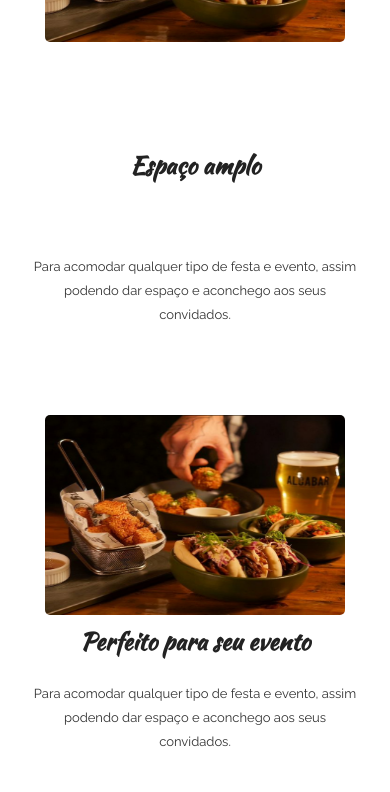
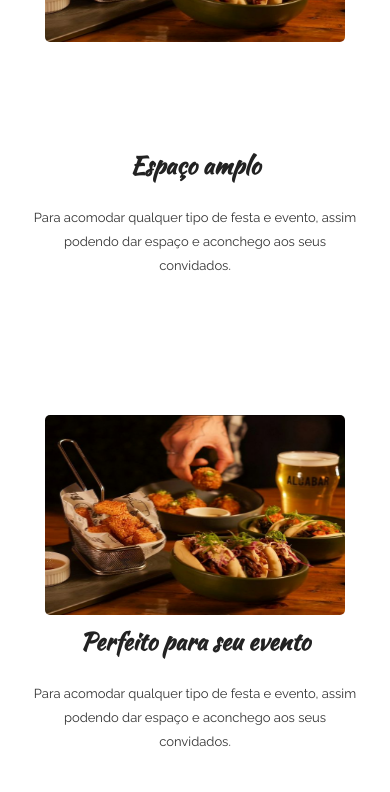
Before and after one commit to Lucas-Gomes-hb/alcabar, a React (Create React App) app: page / in a window 390 px wide. Shown: the part 1540-2332 px from the top of the page. Built offline with nearby package versions, Linux system fonts and the light colour scheme.

Commit message:
Screen bug fix

```diff
--- a/src/components/card/index.jsx
+++ b/src/components/card/index.jsx
@@ -94,12 +94,7 @@ export const Card = ({ title, body, image, bodyStyle, hasModal }) => {
       </Modal>
       <div className={"card " + classe} onClick={openModal}>
         <img src={image} alt={title} />
-        <div
-          style={{
-            display: "grid",
-            justifyItems: "center",
-          }}
-        >
+        <div className="grid-center">
           <h2>{title}</h2>
           <p>{body}</p>
         </div>
--- a/src/components/card/styles.css
+++ b/src/components/card/styles.css
@@ -3,6 +3,13 @@
   display: grid;
   justify-items: center;
 }
+
+.grid-center {
+  display: "grid";
+  text-align: center;
+  justify-content: "center";
+}
+
 .card img {
   width: 360px;
   height: 250px;
@@ -30,6 +37,7 @@
   color: #333;
   text-align: center;
   width: 85%;
+  margin: auto;
 }
 .modal .modal-text {
   width: 100%;
@@ -56,6 +64,10 @@
     border-radius: 5px;
   }
 
+  .card img:hover {
+    transform: scale(1);
+  }
+
   .card h2 {
     font-weight: 700;
     margin-top: 15px;
```
